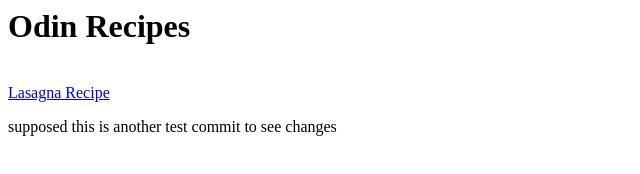
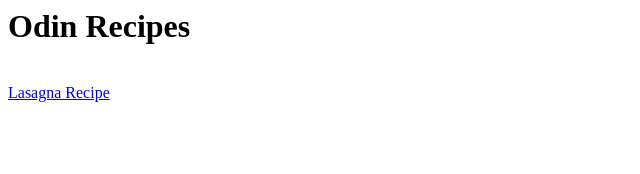
Before and after one commit to lix-elle/odin-recipes, a plain HTML site: page index.html in a window 1280 px wide. Shown: the whole page, without its empty margins (0-640 px from the left). Drawn offline with Linux system fonts and the light colour scheme.

Commit message:
Revert "Added a paragraph for commit trials"
This reverts commit 7a904677b0cb715812b595cb65af9d45b5b588d9.

```diff
--- a/index.html
+++ b/index.html
@@ -10,7 +10,5 @@
     <br>
     <a href="recipes/lasagna.html">Lasagna Recipe</a>
 
-    <p>supposed this is another test commit to see changes</p>
-
 </body>
 </html>
```
